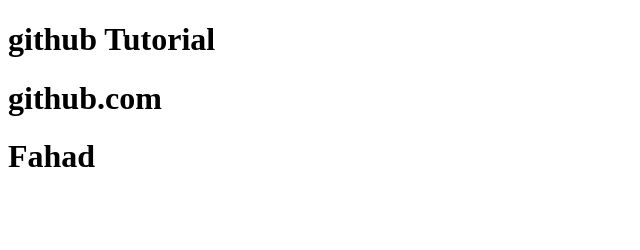
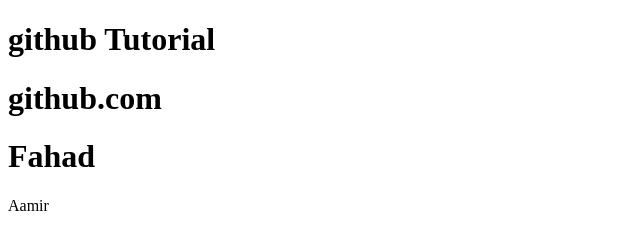
Before and after one commit to HassamSaeed/git-demo, a plain HTML site: page index.html in a window 1280 px wide. Shown: the full height of the page, 0-640 px from the left. Drawn offline with Linux system fonts and the light colour scheme.

Commit message:
Update index.html

```diff
--- a/index.html
+++ b/index.html
@@ -9,5 +9,6 @@
     <h1>github Tutorial</h1>
     <h1>github.com</h1>
     <h1>Fahad</h1>
+    <p>Aamir</p>
 </body>
 </html>
```
